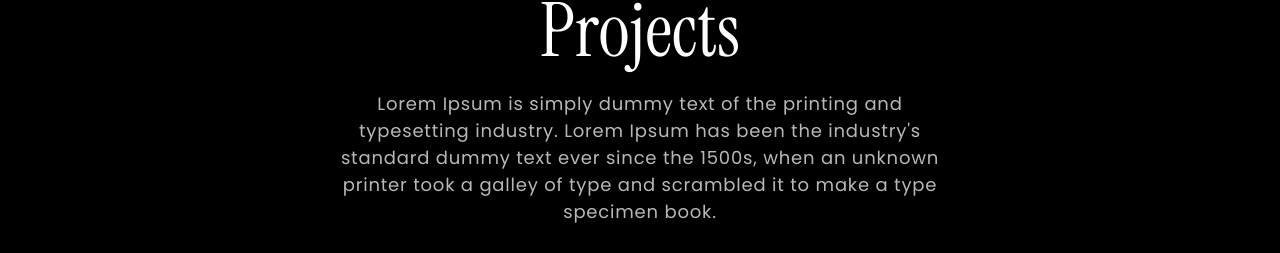
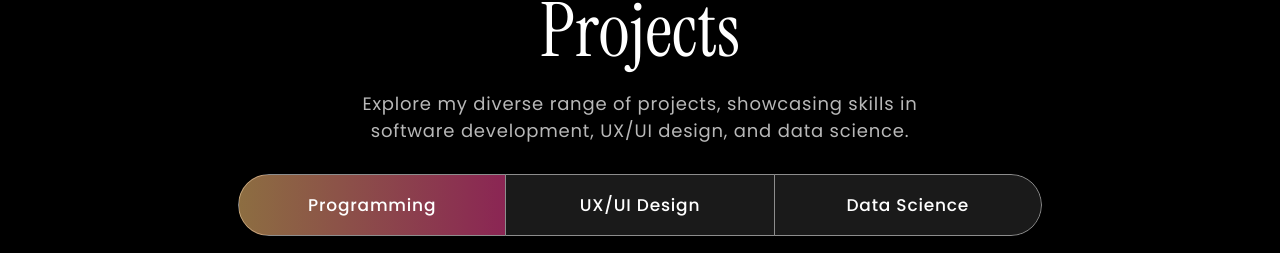
Before and after one commit to trinadas0/personal-website, a React (Create React App) app: page / in a window 1280 px wide. Shown: the part 1499-1752 px from the top of the page. Built offline with nearby package versions, Linux system fonts and the light colour scheme.

Commit message:
updated text

```diff
--- a/src/components/Projects.js
+++ b/src/components/Projects.js
@@ -51,7 +51,7 @@
               {({ isVisible }) =>
               <div className={isVisible ? "animate__animated animate__fadeIn": ""}>
                 <h2>Projects</h2>
-                <p>Lorem Ipsum is simply dummy text of the printing and typesetting industry. Lorem Ipsum has been the industry's standard dummy text ever since the 1500s, when an unknown printer took a galley of type and scrambled it to make a type specimen book.</p>
+                <p>Explore my diverse range of projects, showcasing skills in software development, UX/UI design, and data science.</p>
                 <Tab.Container id="projects-tabs" defaultActiveKey="first">
                   <Nav variant="pills" className="nav-pills mb-5 justify-content-center align-items-center" id="pills-tab">
                     <Nav.Item>
```
